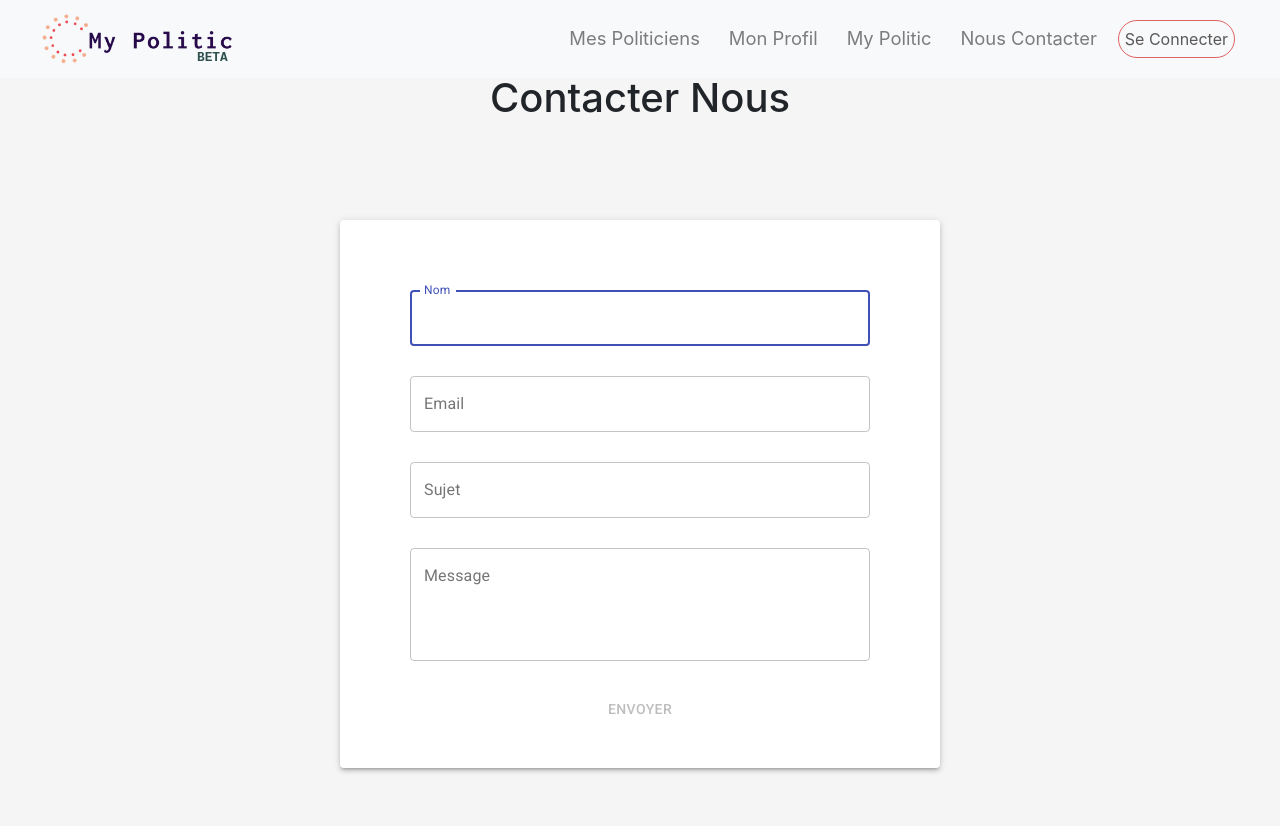
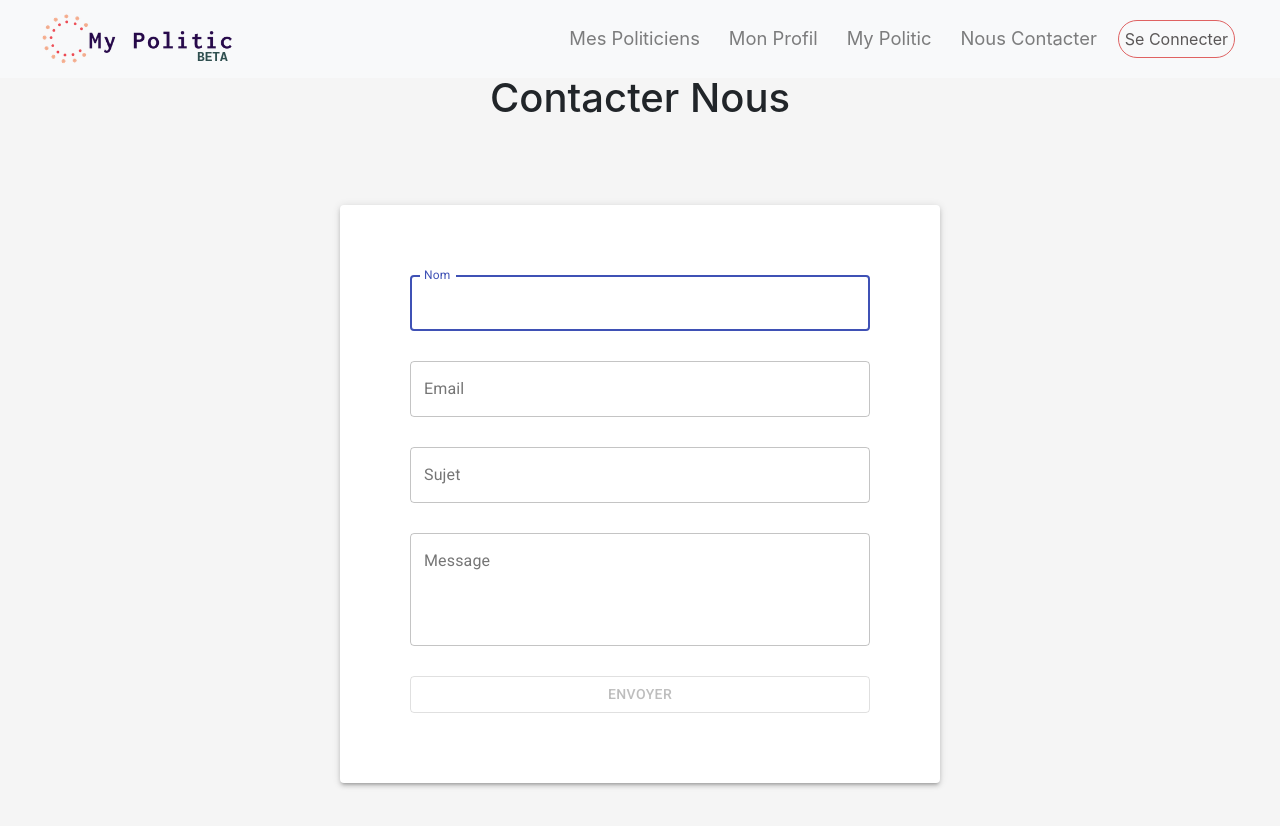
Before and after one commit to DanishDude/mypolitic, a React (Create React App) app in the folder client/: page /contact in a window 1280 px wide. Shown: the top 826 px of the page. Built offline with nearby package versions, Linux system fonts and the light colour scheme; no server answers.

Commit message:
btn style

```diff
--- a/client/src/containers/Contact/ContactForm.jsx
+++ b/client/src/containers/Contact/ContactForm.jsx
@@ -83,9 +83,17 @@ const ContactForm = (props) => {
                     />
                 </div>
                 <Field name="source" component="input" type="hidden" />
-                <Button color="primary" type="submit" disabled={invalid || pristine || submitting}>
-                    Envoyer
-                </Button>
+                <div className="field">
+                    <Button
+                        color="primary"
+                        type="submit"
+                        variant="outlined"
+                        fullWidth
+                        disabled={invalid || pristine || submitting}
+                    >
+                        Envoyer
+                    </Button>
+                </div>
             </form>
         </div>
     );
```
